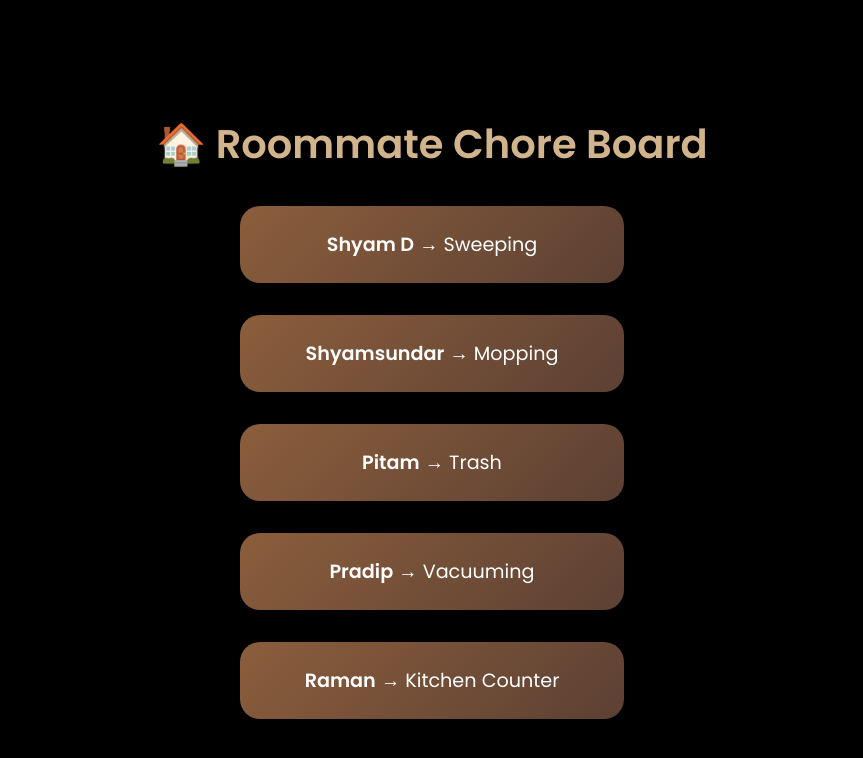
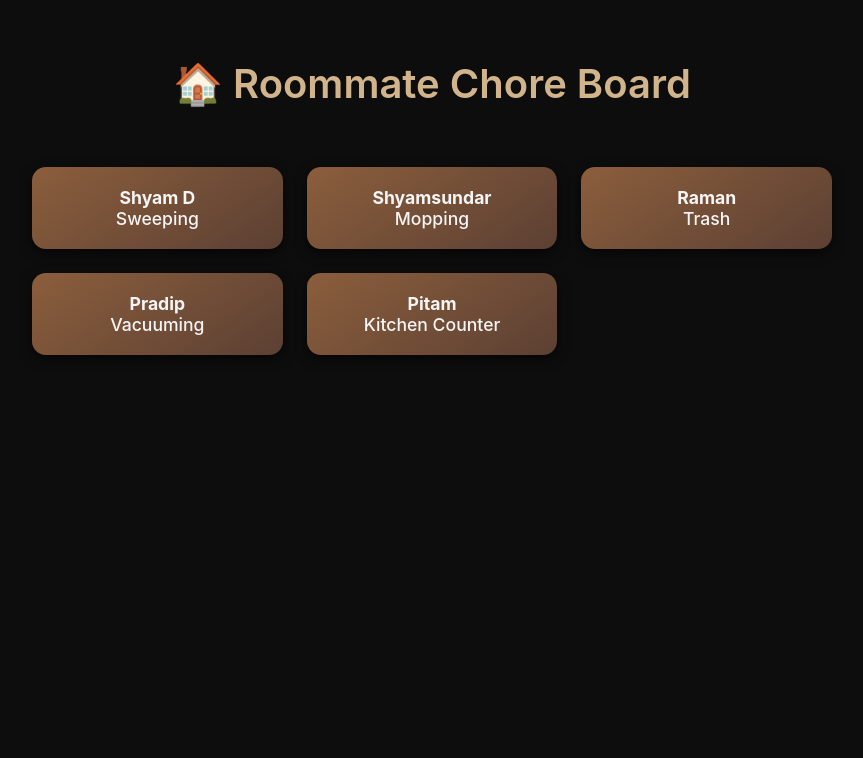
Before and after one commit to shybarelycodes/chores, a React (Vite) app: page / in a window 1280 px wide. Shown: the top 758 px of the page, without its empty margins (208-1071 px from the left). Built offline with nearby package versions, Linux system fonts and the light colour scheme.

Commit message:
Update app.jsx

```diff
--- a/src/app.jsx
+++ b/src/app.jsx
@@ -1,65 +1,71 @@
 import React from "react";
 import styled, { createGlobalStyle } from "styled-components";
 
+// Global reset + font
+const GlobalStyle = createGlobalStyle`
+  @import url('https://fonts.googleapis.com/css2?family=Inter:wght@400;600&display=swap');
 
-const GlobalStyle = createGlobalStyle`
   body {
     margin: 0;
     padding: 0;
-    background-color: black;
-    color: white;
-    font-family: 'Poppins', sans-serif;
+    background-color: #0d0d0d; /* sleek black */
+    color: #f5f5f5;
+    font-family: 'Inter', sans-serif;
   }
 `;
 
-
+// Page container
 const Container = styled.div`
   min-height: 100vh;
   display: flex;
   flex-direction: column;
   align-items: center;
-  justify-content: center;
+  padding: 2rem 1rem;
   gap: 2rem;
-  padding: 1rem; /* space for smaller screens */
 `;
 
+// Title
+const Title = styled.h1`
+  font-size: 2rem;
+  font-weight: 600;
+  color: #d2b48c; /* tan accent */
+  text-align: center;
 
-const Title = styled.h1`
-  color: #d2b48c;
-  font-size: 2.5rem;
-  font-weight: 600;
-  margin: 0;
-
-  @media (max-width: 600px) {
-    font-size: 1.8rem; /* smaller on phones */
+  @media (min-width: 768px) {
+    font-size: 2.5rem;
   }
 `;
 
+// Grid for cards
+const Grid = styled.div`
+  display: grid;
+  gap: 1.5rem;
+  width: 100%;
+  max-width: 800px;
 
+  @media (min-width: 768px) {
+    grid-template-columns: repeat(auto-fit, minmax(240px, 1fr));
+  }
+`;
+
+// Chore card
 const Card = styled.div`
-  background: linear-gradient(135deg, #8B5E3C, #5C4033);
-  padding: 1.5rem 2rem;
-  border-radius: 20px;
-  box-shadow: 0 6px 18px rgba(0,0,0,0.7);
-  font-size: 1.2rem;
+  background: linear-gradient(145deg, #8B5E3C, #5C4033);
+  padding: 1.25rem;
+  border-radius: 14px;
+  box-shadow: 0 4px 12px rgba(0,0,0,0.6);
+  text-align: center;
+  font-size: 1.1rem;
   font-weight: 500;
-  width: 320px;
-  text-align: center;
   transition: transform 0.2s ease, box-shadow 0.2s ease;
 
   &:hover {
-    transform: translateY(-6px);
-    box-shadow: 0 10px 25px rgba(0,0,0,0.9);
-  }
-
-  @media (max-width: 600px) {
-    width: 100%; /* full width on phones */
-    font-size: 1rem; /* smaller text */
-    padding: 1rem;
+    transform: translateY(-4px);
+    box-shadow: 0 8px 20px rgba(0,0,0,0.8);
   }
 `;
 
-// Helper: get current week number
+// Helper: week calculation
 function getWeekNumber() {
   const today = new Date();
   const start = new Date(today.getFullYear(), 0, 1);
@@ -68,12 +74,11 @@ function getWeekNumber() {
 }
 
 function App() {
-  const roommates = ["Shyam D", "Shyamsundar", "Pitam", "Pradip", "Raman"];
+  const roommates = ["Shyam D", "Shyamsundar", "Raman", "Pradip", "Pitam"];
   const chores = ["Vacuuming", "Kitchen Counter", "Sweeping", "Mopping", "Trash"];
 
   const week = getWeekNumber();
 
-  // Rotate chores
   const assignments = roommates.map((person, i) => {
     const chore = chores[(i + week) % chores.length];
     return { person, chore };
@@ -84,11 +89,14 @@ function App() {
       <GlobalStyle />
       <Container>
         <Title>🏠 Roommate Chore Board</Title>
-        {assignments.map(({ person, chore }) => (
-          <Card key={person}>
-            <strong>{person}</strong> → {chore}
-          </Card>
-        ))}
+        <Grid>
+          {assignments.map(({ person, chore }) => (
+            <Card key={person}>
+              <strong>{person}</strong> <br />
+              {chore}
+            </Card>
+          ))}
+        </Grid>
       </Container>
     </>
   );
```
